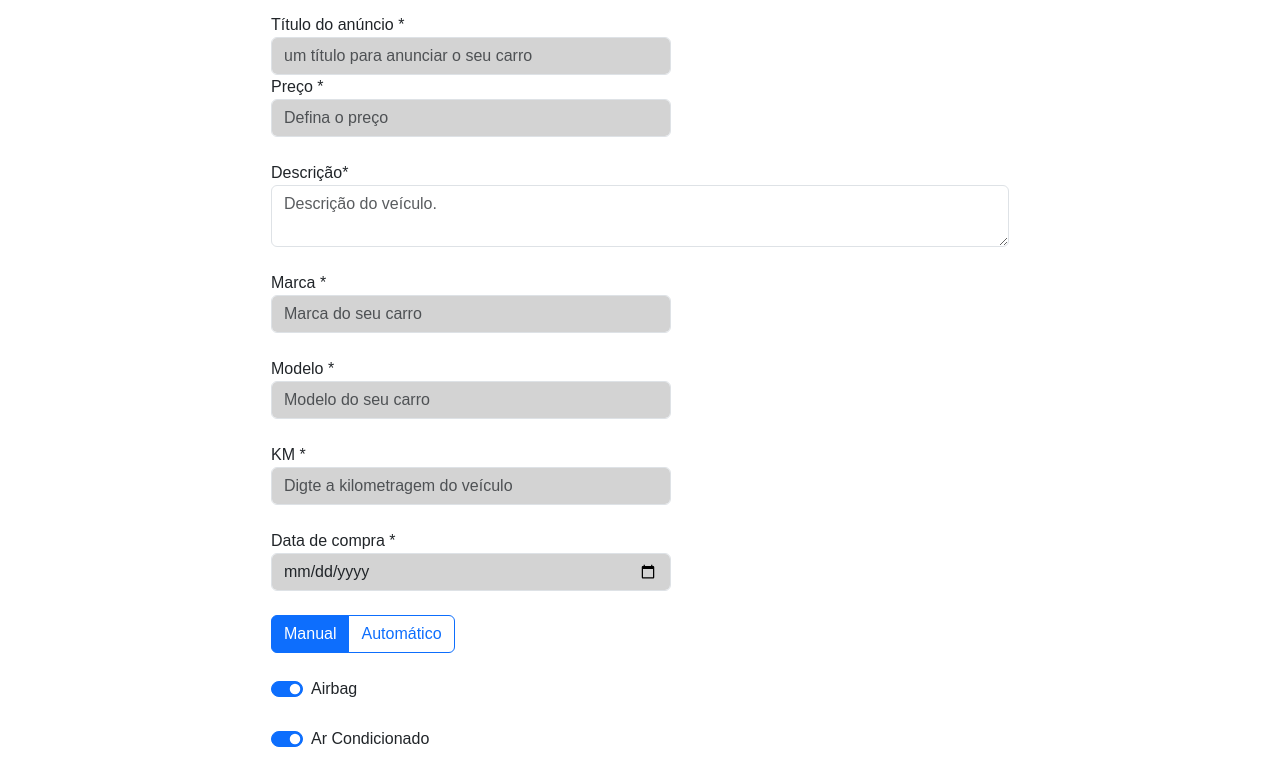
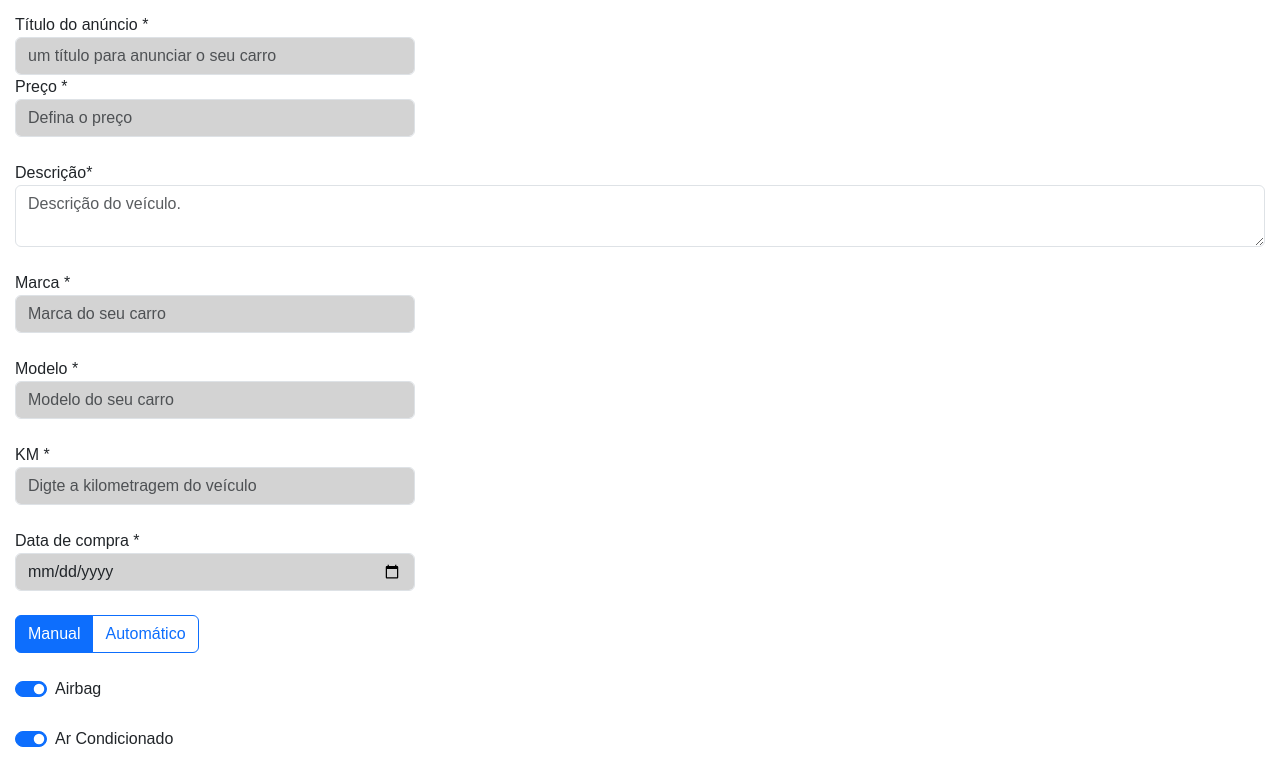
Before and after one commit to leochavesrj/Meu-primeiro-site., a plain HTML site: page index.html in a window 1280 px wide. Shown: the part 270-1039 px from the top of the page. Drawn offline with nearby package versions, Linux system fonts and the light colour scheme.

Commit message:
meuprimeirosite

```diff
--- a/style.css
+++ b/style.css
@@ -27,7 +27,7 @@ textarea {
  }
 
  .form-container {
-    width: 60%;
+
     margin: 0 auto;
     padding: 15px;
 
```
